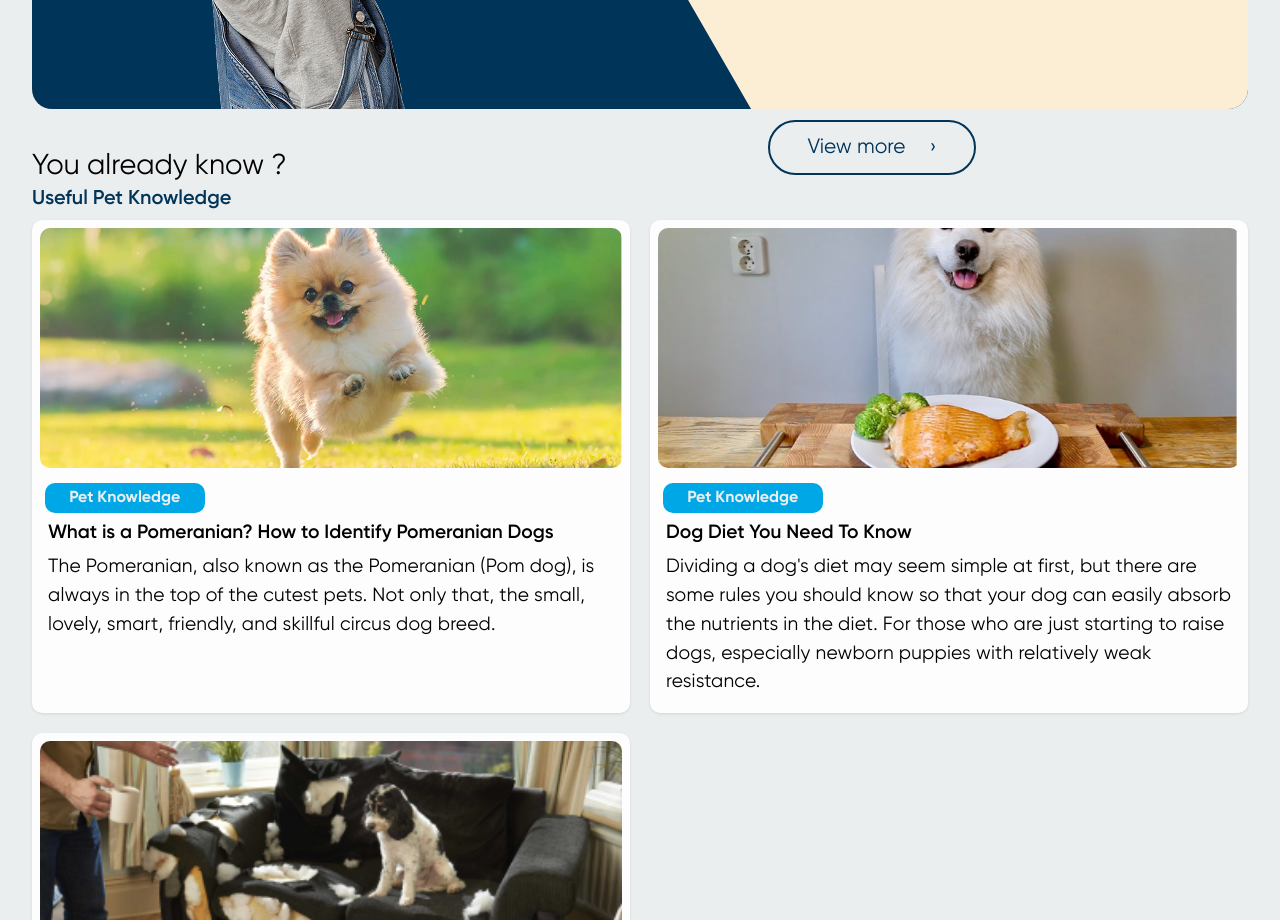
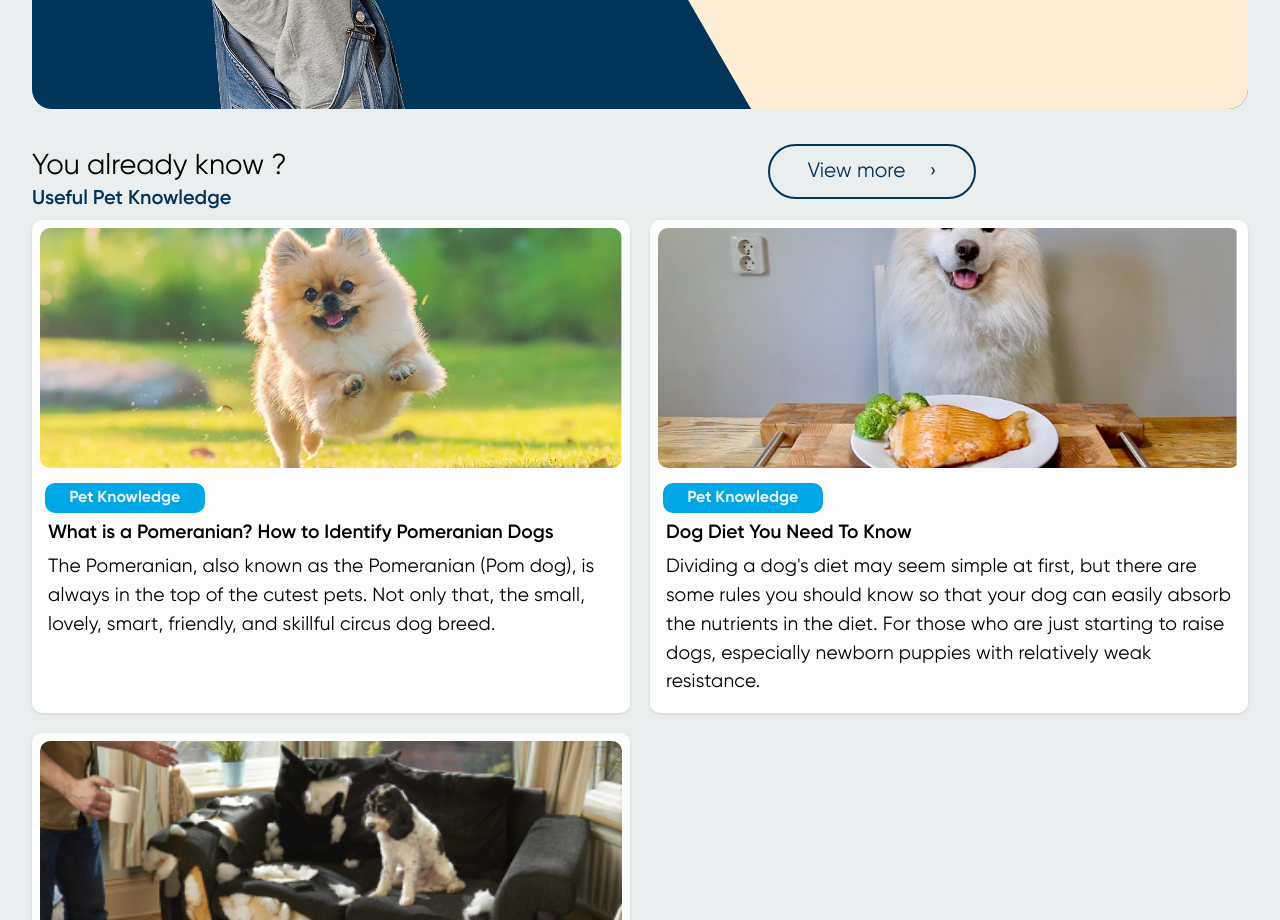
Before and after one commit to clarencepanto/monito-petwebsite, a React (Vite) app: page / in a window 1280 px wide. Shown: the part 3240-4160 px from the top of the page. Built offline with nearby package versions, Linux system fonts and the light colour scheme.

Commit message:
done 1024 homepage

```diff
--- a/src/styles/components/_hero.scss
+++ b/src/styles/components/_hero.scss
@@ -48,6 +48,8 @@
   &__img {
     padding-top: 3rem;
     width: 100%;
+    position: relative;
+    z-index: 3;
 
     @include lg {
       display: block;
--- a/src/styles/components/sections/_about.scss
+++ b/src/styles/components/sections/_about.scss
@@ -58,6 +58,7 @@
 
     .aboutimgdog {
       position: relative;
+      z-index: 2;
 
       @include md {
         margin: auto;
--- a/src/styles/components/sections/_petknowledge.scss
+++ b/src/styles/components/sections/_petknowledge.scss
@@ -31,7 +31,12 @@
 }
 
 .btn__petknowledge {
-  margin-bottom: 2rem;
+  margin-top: 1rem;
+  margin-bottom: 1rem;
+
+  @include md {
+    margin-top: 1.5rem;
+  }
 
   @include lg {
     width: 13rem;
```
